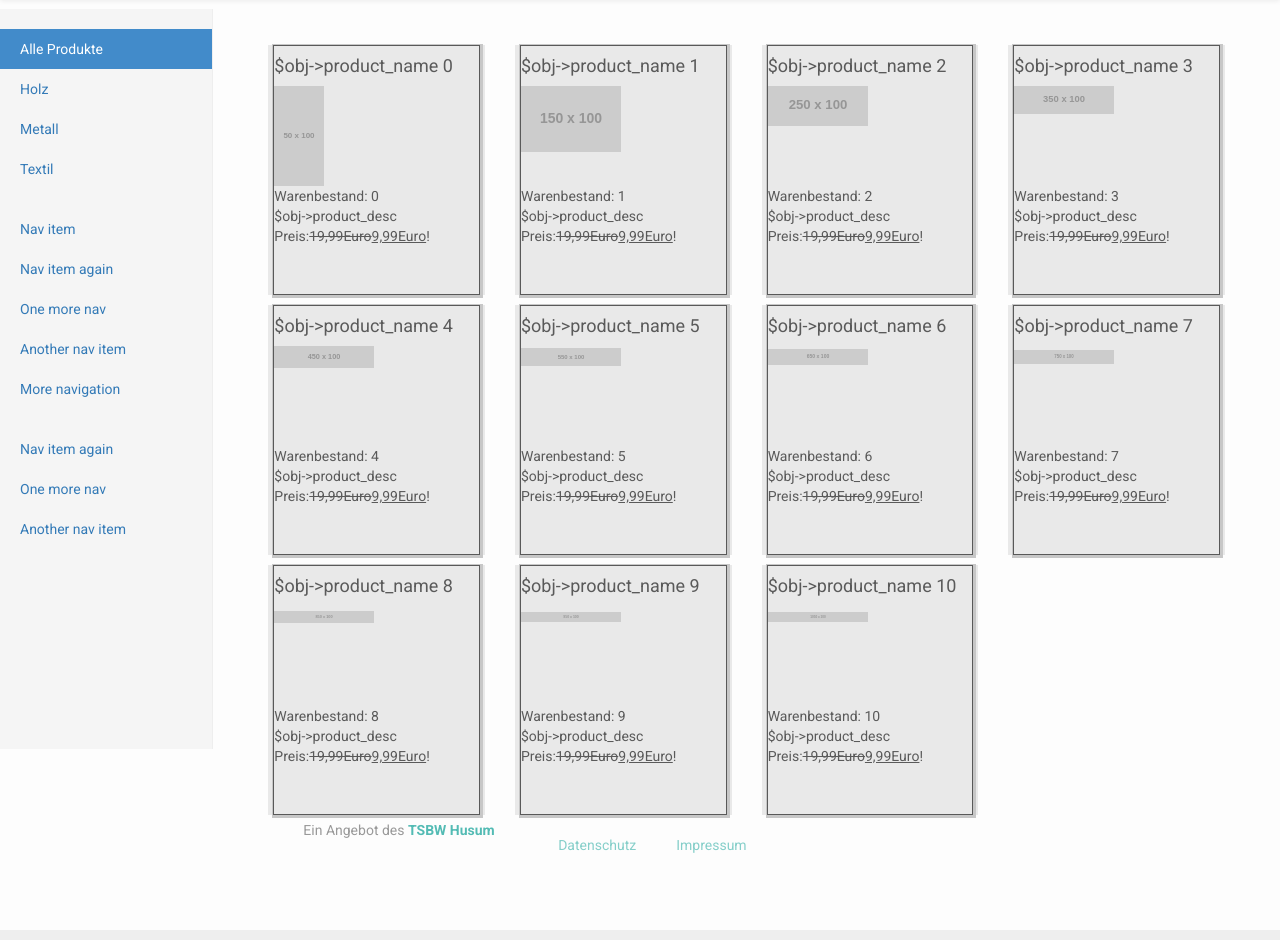
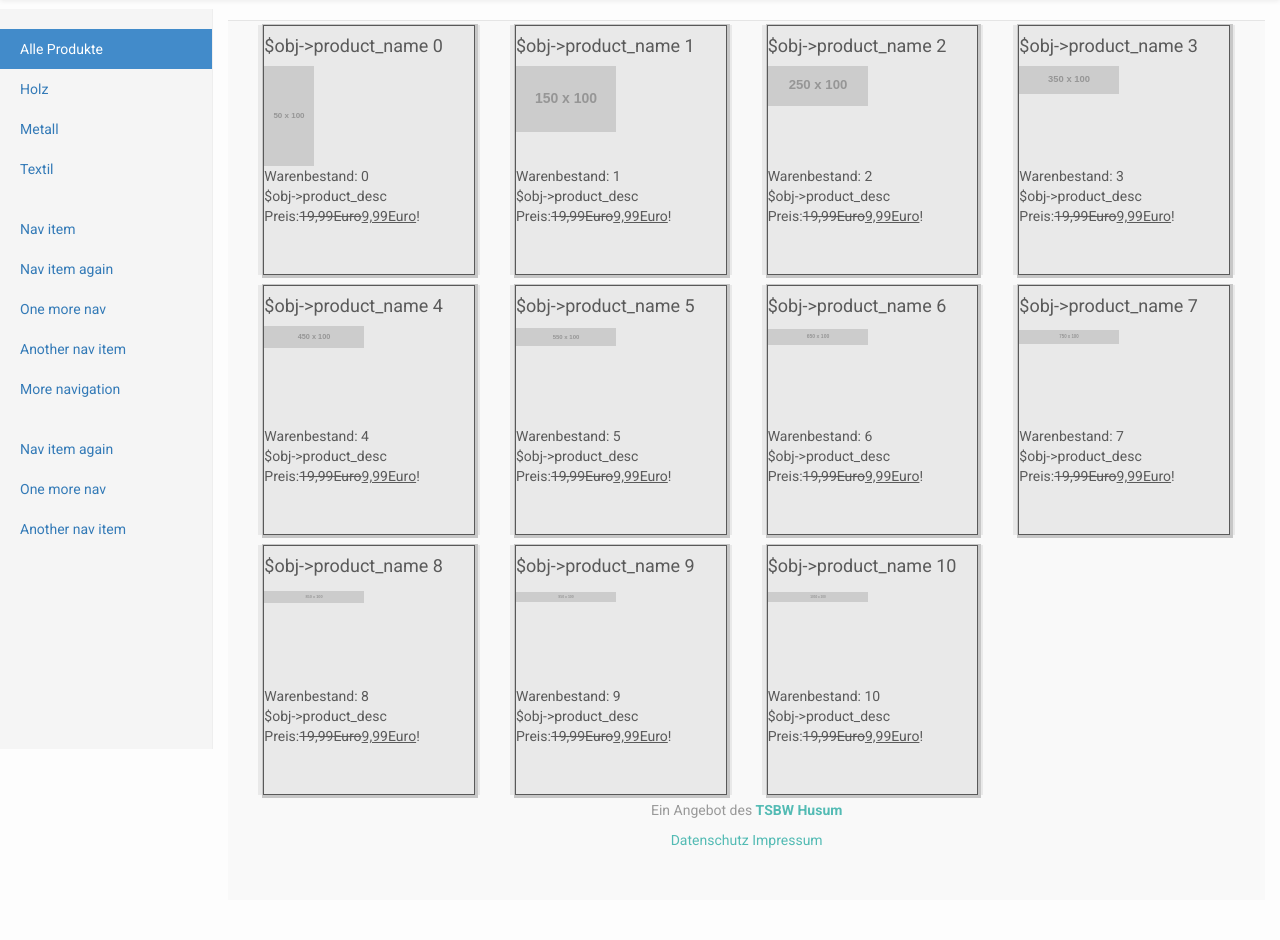
Before and after one commit to Tsumef4n/vigilant-guacamole, a PHP site: template templates/shop.list.twig in a window 1280 px wide. Shown: the part 51-991 px from the top of the page. Run offline with PHP 8.4, Linux system fonts and the light colour scheme; the template is opened without the code that fills it, so the values that code supplies are empty; some libraries are stand-ins or nearby versions.

Commit message:
small footer change

```diff
--- a/public/css/master.css
+++ b/public/css/master.css
@@ -1,14 +1,21 @@
-* {
-    box-sizing: border-box;
-}
-
 #googleMap {
     width: 100%; /* Span the entire width */
     height: 500px; /* Set the height to 500 pixels */
 }
 
-footer {
-  margin: 50px 0px 0px 0px;
+/*
+ * Footer
+ */
+
+.footer {
+  padding: 50px 0;
+  color: #999;
+  text-align: center;
+  background-color: #f9f9f9;
+  border-top: 1px solid #e5e5e5;
+}
+.footer p:last-child {
+  margin-bottom: 0;
 }
 
 /*
@@ -119,112 +126,9 @@
 }
 
 
-/*
- * Main content
- */
-
-.main {
-  padding: 20px;
-}
-@media (min-width: 768px) {
-  .main {
-    padding-right: 40px;
-    padding-left: 40px;
-  }
-}
-.main .page-header {
-  margin-top: 0;
-}
-
-
 body {
   background: #fdfdfd;
   font-family: 'Roboto', sans-serif;
-}
-
-/*
-FEEDBACK
-*/
-
-#feedback {
-  padding: 0px 50px 0;
-  color: #fff;
-  height: 80px;
-  overflow: hidden;
-  position: fixed;
-  width: 100%;
-  top: 0;
-  z-index: 2;
-  transform: translateY(-100px);
-}
-
-#feedback.success {
-  transform: translateY(-100px);
-  background: #53bbb4;
-  -webkit-animation: feedback-in .3s ease-in-out forwards, feedback-out .3s ease-in-out 5s forwards;
-  -moz-animation:    feedback-in .3s ease-in-out forwards, feedback-out .3s ease-in-out 5s forwards;
-  animation:         feedback-in .3s ease-in-out forwards, feedback-out .3s ease-in-out 5s forwards;
-}
-
-#feedback.fail {
-  transform: translateY(-100px);
-  background: #e15258;
-  -webkit-animation: feedback-in .3s ease-in-out forwards;
-  -moz-animation:    feedback-in .3s ease-in-out forwards;
-  animation:         feedback-in .3s ease-in-out forwards;
-}
-
-#feedback.dismissed {
-  transform: translateY(0);
-  -webkit-animation: feedback-out .3s ease-in-out forwards;
-  -moz-animation:    feedback-out .3s ease-in-out forwards;
-  animation:         feedback-out .3s ease-in-out forwards;
-}
-
-#feedback h3 {
-  margin: 18px 0 3px;
-}
-
-#feedback p {
-  margin: 0;
-  font-size: 14px;
-  opacity: .7;
-}
-
-.dismiss {
-  float: right;
-  padding: 30px 0;
-  opacity: .7;
-  cursor: pointer;
-}
-
-.dismiss:hover {
-  opacity: 1;
-  text-decoration: none;
-}
-
-/*
-HEADER
-*/
-
-header {
-  background: #384047;
-  padding: 0px 50px;
-  color: #fff;
-  height: 80px;
-  overflow: hidden;
-  position: fixed;
-  width: 100%;
-  top: 0;
-  z-index: 1;
-}
-
-h1 {
-  margin: 0 30px 0 0;
-  padding: 0;
-  font-size: 18px;
-  float: left;
-  line-height: 80px;
 }
 
 header nav {
@@ -252,181 +156,6 @@
   border-bottom: 6px solid #53bbb4;
 }
 
-/*
-CONTENT
-*/
-
-
-a {
-  transition: opacity .4s;
-  text-decoration: none;
-}
-
-a:hover {
-  text-decoration: underline;
-}
-
-.emerson {
-/*  background: url(../images/emerson.jpg) no-repeat center;
-  background-size: contain;*/
-  width: 50%;
-  position: fixed;
-  top: 110px;
-  bottom: 0;
-  left: 50%;
-  right: 0;
-  padding: 0 50px;
-  text-align: center;
-}
-
-.emerson img {
-  max-width: 100%;
-  max-height: 800px;
-}
-
-main {
-  top: 80px;
-  bottom: 0;
-  width: 50%;
-  height: 100%;
-  left: 0;
-  right: 50%;
-  padding: 0 0 30px 50px;
-  overflow: auto;
-}
-
-main h2 {
-  margin: 10px 0 20px;
-  font-size: 24px;
-}
-
-main strong {
-  line-height: 1.7;
-  color: #5a6772;
-}
-
-main a {
-  opacity: .7;
-  color: #53bbb4;
-}
-
-main a:hover {
-  opacity: 1;
-}
-
-main p {
-  line-height: 1.7;
-  color: #444;
-  font-size: 16px;
-}
-
-main em {
-  color: #999;
-}
-
-address {
-  font-style: normal;
-  margin-bottom: 15px;
-}
-
-address h4 {
-  padding: 0;
-  margin: 0;
-}
-
-address p {
-  padding: 0 0 10px;
-  margin: 5px 0 0 0;
-}
-
-address a {
-  font-size: 12px;
-  text-decoration: none;
-}
-
-/*
-FORMS
-*/
-
-fieldset {
-  border: none;
-  padding: 0;
-}
-
-input[type="text"],
-input[type="email"],
-textarea {
-  font-family: 'Roboto', sans-serif;
-  background-color: #eee;
-  width: 100%;
-  border: none;
-  padding: 13px;
-  border: 2px solid #eee;
-  border-radius: 5px;
-  margin-bottom: 10px;
-  font-size: 16px;
-  outline: none;
-  transition: border-color .2s;
-}
-
-input:focus,
-textarea:focus,
-input.fail:focus,
-textarea.fail:focus {
-  border-color: #53bbb4;
-}
-
-input.fail,
-textarea.fail {
-  border-color: #e15258;
-}
-
-textarea {
-  min-height: 200px;
-}
-
-
-input[type="submit"],
-.button {
-  font-family: 'Roboto', sans-serif;
-  background: #53bbb4;
-  width: 100%;
-  border-radius: 5px;
-  color: #fff;
-  font-weight: bold;
-  border: none;
-  cursor: pointer;
-  padding: 20px;
-  font-size: 16px;
-  display: block;
-  border-bottom: 2px solid #48a39d;
-  outline: none;
-  transition: background-color .2s, transform .2s;
-}
-
-.button:hover {
-  background-color: #48a39d;
-}
-
-.button:active {
-  transform: translateY(2px);
-}
-
-/*
-FOOTER
-*/
-
-footer {
-  padding: 0 0 100px 50px;
-  width: 50%;
-}
-
-footer p {
-  color: #999;
-  float: left;
-  padding: 0;
-}
-
 footer nav {
   float: right;
 }
@@ -441,87 +170,3 @@
 footer a {
   color: #53bbb4;
 }
-
-
-/*
-ANIMATION
-*/
-
-@-webkit-keyframes feedback-in {
-  0%   {
-    transform: translateY(-100px);
-  }
-  80% {
-    transform: translateY(0px);
-    padding-top: 5px;
-  }
-  100% {
-    transform: translateY(0);
-    padding-top: 0;
-  }
-}
-@-moz-keyframes feedback-in {
-  0%   {
-    transform: translateY(-100px);
-  }
-  80% {
-    transform: translateY(0);
-    padding-top: 5px;
-  }
-  100% {
-    transform: translateY(0);
-    padding-top: 0;
-  }
-}
-@keyframes feedback-in {
-  0%   {
-    transform: translateY(-100px);
-  }
-  80% {
-    transform: translateY(0);
-    padding-top: 5px;
-  }
-  100% {
-    transform: translateY(0);
-    padding-top: 0;
-  }
-}
-
-/* out*/
-
-@-webkit-keyframes feedback-out {
-  0%   {
-    transform: translateY(0);
-  }
-  20% {
-    transform: translateY(0px);
-    padding-top: 5px;
-  }
-  100% {
-    transform: translateY(-100px);
-  }
-}
-@-moz-keyframes feedback-out {
-  0%   {
-    transform: translateY(0);
-  }
-  20% {
-    transform: translateY(0px);
-    padding-top: 5px;
-  }
-  100% {
-    transform: translateY(-100px);
-  }
-}
-@keyframes feedback-out {
-  0%   {
-    transform: translateY(0);
-  }
-  20% {
-    transform: translateY(0px);
-    padding-top: 5px;
-  }
-  100% {
-    transform: translateY(-100px);
-  }
-}
--- a/templates/layout.footer.twig
+++ b/templates/layout.footer.twig
@@ -1,10 +1,10 @@
-<footer>
+<footer class="footer">
   <p>Ein Angebot des <strong><a href="http://www.tsbw.de">TSBW Husum</a></strong></p>
 
-  <nav>
+  <p>
     <a href="#">Datenschutz</a>
     <a href="#">Impressum</a>
-  </nav>
+  </p>
 
 </footer>
 <script src="{{ base_url() }}/js/jquery.js"></script>
--- a/templates/shop.list.twig
+++ b/templates/shop.list.twig
@@ -1,6 +1,6 @@
 {% extends 'layout.shop.twig' %}
 {% block content %}
-
+  <div class="col-sm-12">
 {% for i in 0..10 %}
     <div class="col-sm-6 col-md-4 col-lg-3">
         <!-- <div class="well"> -->
@@ -16,5 +16,5 @@
         <!-- </div> -->
     </div>
 {% endfor %}
-
+  </div>
 {% endblock %}
```
